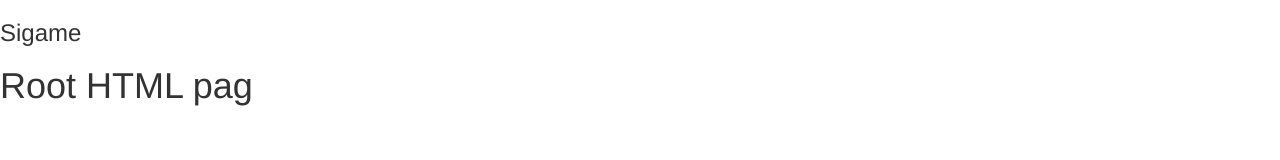
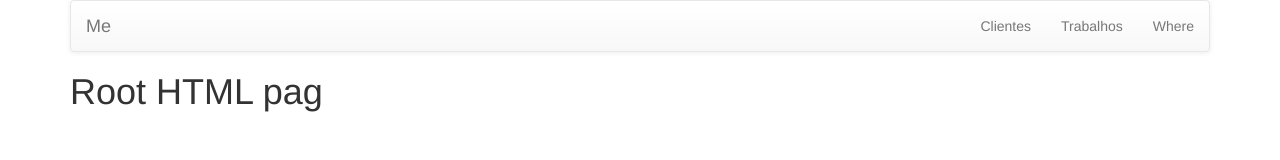
Before and after one commit to DonDesigner/sigameweb, a website: page public/index.html in a window 1280 px wide. Drawn offline with nearby package versions, Linux system fonts and the light colour scheme; some packages are replaced by stand-ins of ours.

Commit message:
acrescentado o menu

```diff
--- a/public/index.html
+++ b/public/index.html
@@ -11,8 +11,24 @@
   <link rel="stylesheet" href="vendor/bootstrap/dist/css/bootstrap-theme.css">
 </head>
 
-<body class=''>
-  <h3>Sigame</h3>
+<body class='container'>
+  <div class="navbar navbar-default">
+    <div class="navbar-header">
+      <button type="button" data-toggle='collapse' data-target="#myNavbar" class="navbar-toggle">
+        <span class="icon-bar"></span>
+        <span class="icon-bar"></span>
+        <span class="icon-bar"></span>
+      </button>
+      <a href="#" class="navbar-brand">Me</a>
+    </div>
+    <div class="collapse navbar-collapse" id="myNavbar">
+      <ul class="nav navbar-nav navbar-right">
+        <li><a href="#/clientes">Clientes</a></li>
+        <li><a href="#/trabalhos">Trabalhos</a></li>
+        <li><a href="#">Where</a></li>
+      </ul>
+    </div>
+  </div>
   <!-- Views/partial -->
   <div ng-view></div>
 
```
